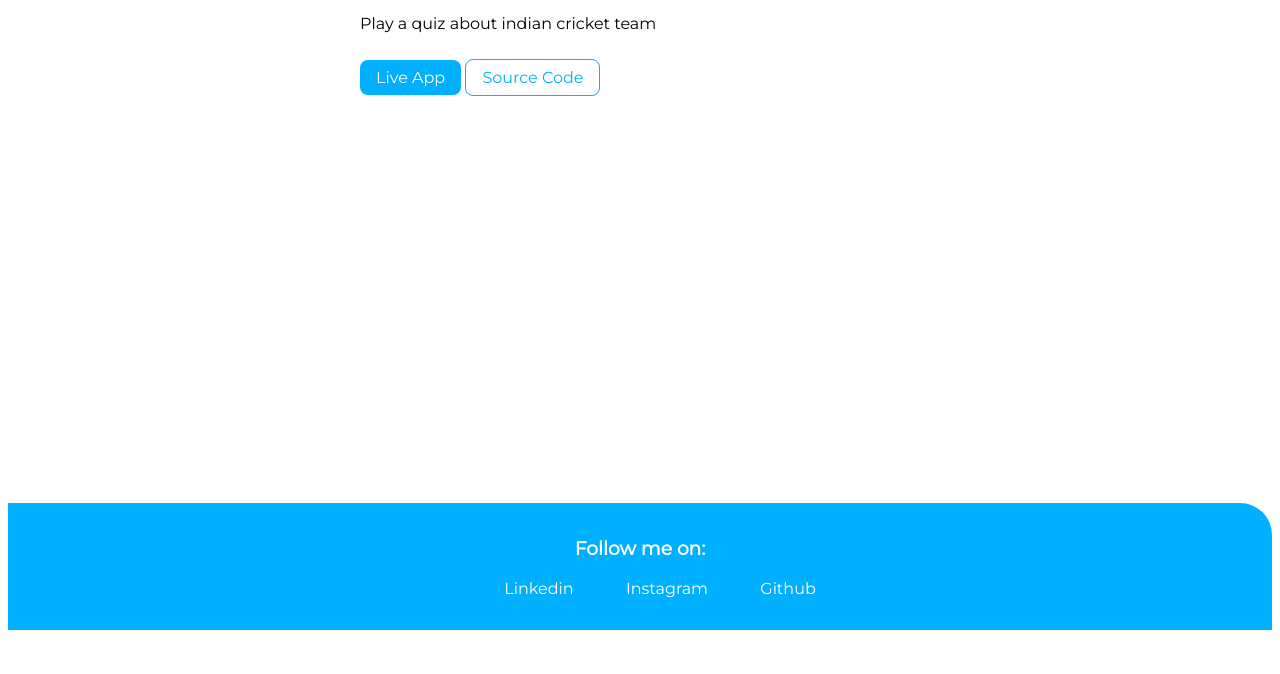
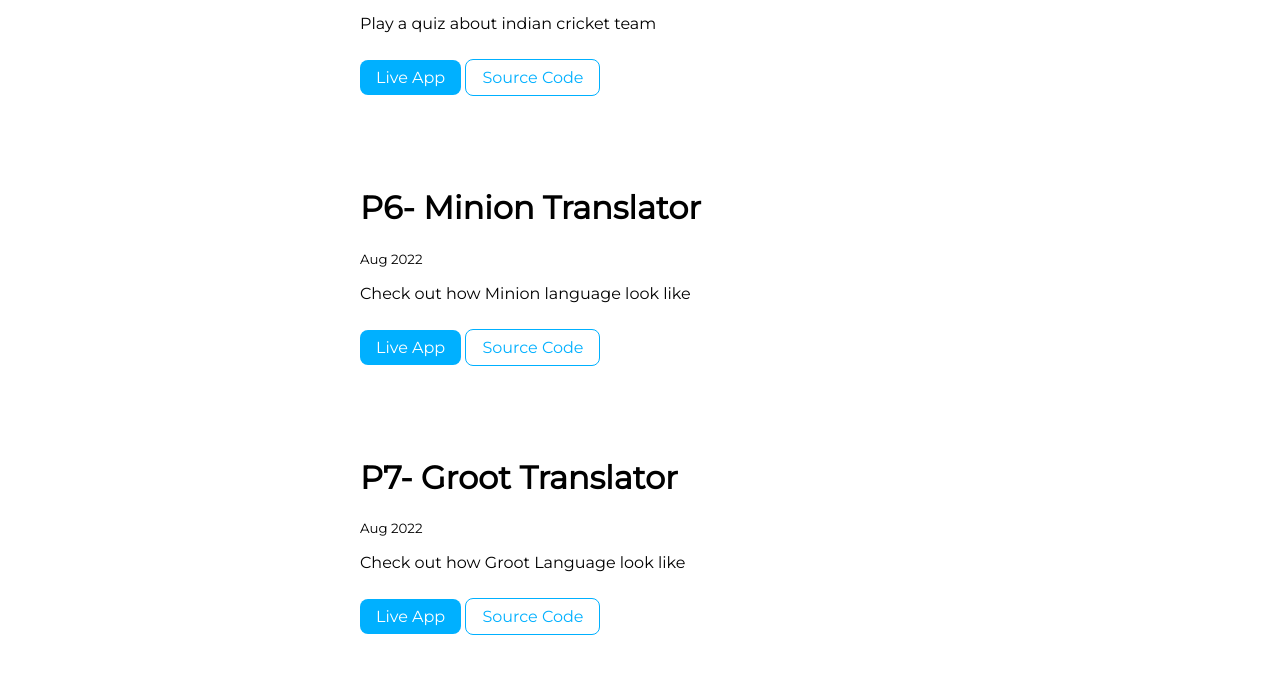
Before and after one commit to vipulbhunaker1910/Vipul.com, a plain HTML site: page projects.html in a window 1280 px wide. Shown: the part 684-1358 px from the top of the page. Before the commit the page ends 1322 px from the top, so only its background shows below. Drawn offline with Linux system fonts and the light colour scheme.

Commit message:
updated projects

```diff
--- a/projects.html
+++ b/projects.html
@@ -37,6 +37,24 @@
             <a href="https://github.com/vipulbhunaker1910/Indian-Cricket-Quiz" class="link link-secondary">Source Code</a>
             <div style="height: 10vh;"></div>
         </li>
+        <li class="no-bullet center-container">
+
+            <h1>P6- Minion Translator</h1>
+            <small>Aug 2022</small>
+            <p>Check out how Minion language look like</p><br>
+            <a href="https://minion-translator-vip.netlify.app/" class="link link-primary">Live App</a>
+            <a href="https://github.com/vipulbhunaker1910/Minion-Transalator" class="link link-secondary">Source Code</a>
+            <div style="height: 10vh;"></div>
+        </li>
+        <li class="no-bullet center-container">
+
+            <h1>P7- Groot Translator</h1>
+            <small>Aug 2022</small>
+            <p>Check out how Groot Language look like</p><br>
+            <a href="https://groot-translator-new.netlify.app/" class="link link-primary">Live App</a>
+            <a href="https://github.com/vipulbhunaker1910/Groot-Translator" class="link link-secondary">Source Code</a>
+            <div style="height: 10vh;"></div>
+        </li>
 
     </ul>
     <div style="height:40vh;"></div>
```
